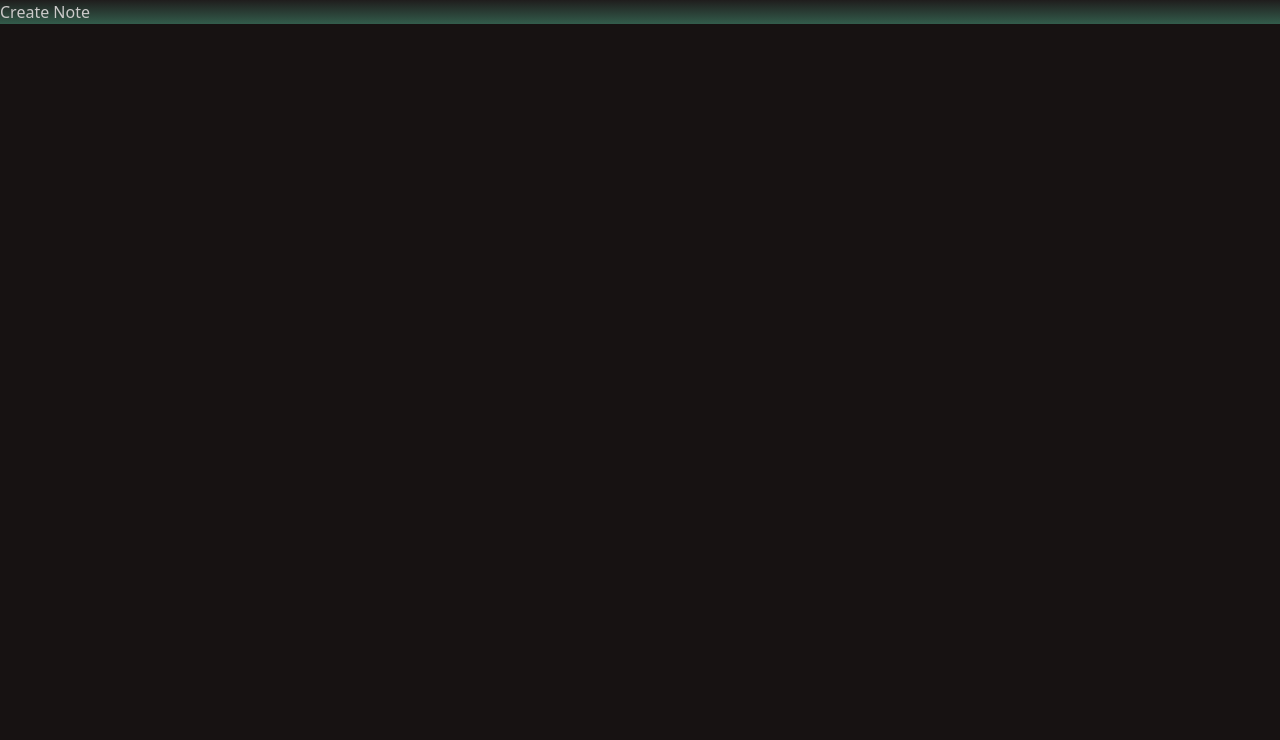
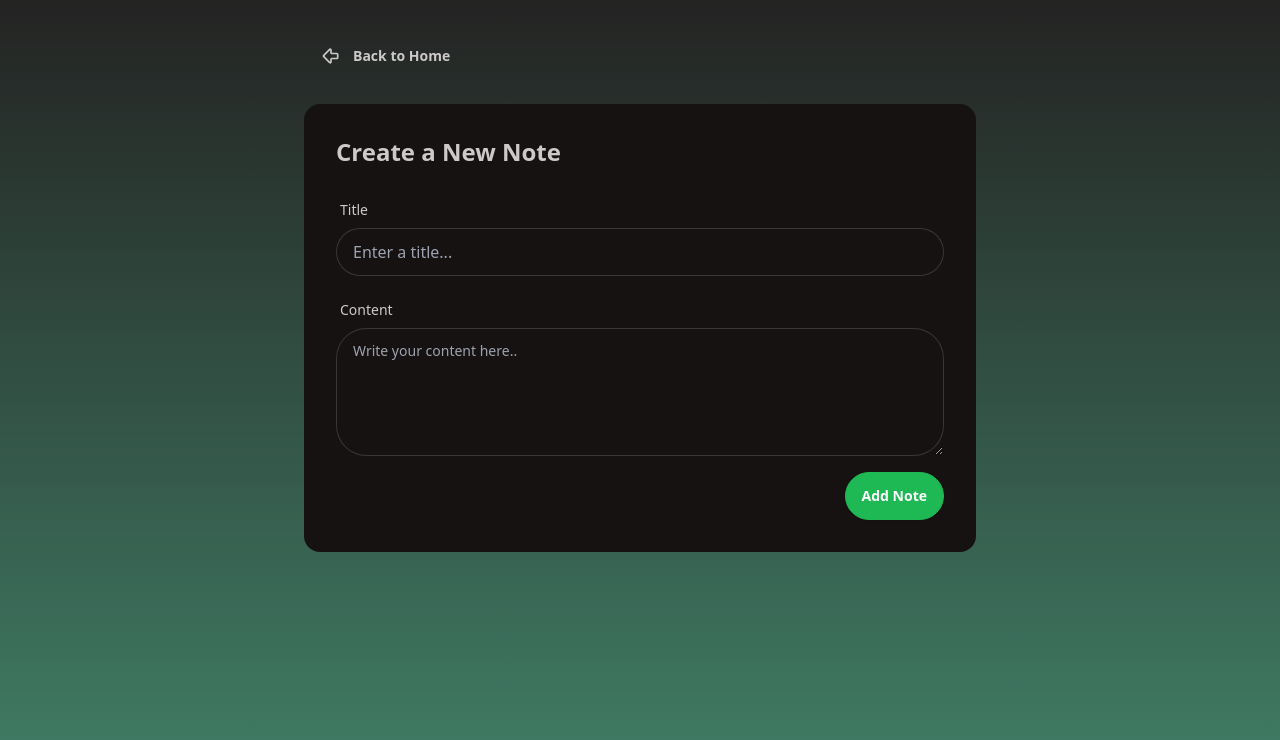
Before and after one commit to DarthCoder-afk/NoteApp, a React app in the folder frontend/: page /create in a window 1280 px wide. Shown: the top 740 px of the page. Built offline with nearby package versions, Linux system fonts and the light colour scheme; the HTML template or start-up script is replaced by a standard one.

Commit message:
added create functinality

```diff
--- /dev/null
+++ b/frontend/src/libs/axios.js
@@ -0,0 +1,7 @@
+import axios from "axios";
+
+const api = axios.create ({
+    baseURL: "http://localhost:5001/api"
+})
+
+export default api;
--- a/frontend/src/pages/CreatePage.jsx
+++ b/frontend/src/pages/CreatePage.jsx
@@ -1,9 +1,80 @@
-import React from 'react'
+import { ArrowBigLeft } from 'lucide-react';
+import { toast } from 'react-hot-toast';
+import { useState } from 'react'
+import { Link, useNavigate } from 'react-router'
+import api from '../libs/axios';
 
 const CreatePage = () => {
+  const [isTitle, setIsTitle] = useState("");
+  const [isContent, setIsContent] = useState("");
+  const [isLoading, setIsLoading] = useState(false);
+  const navigate = useNavigate();
+  const handleSubmit = async (e) => {
+    e.preventDefault();
+    setIsLoading(true);
+    try {
+      await api.post('/notes',{
+        title: isTitle,
+        content: isContent
+      });
+      toast.success("Note created successfully!")
+      navigate('/');
+
+
+    } catch (error) {
+      console.error("Failed to create note:", error);
+      toast.error("Failed to create note. Please try again.")
+
+    }finally {
+      setIsLoading(false);
+    }
+  }
+
   return (
-    <div>
-      Create Note
+    <div className='min-h-screen '>
+      <div className='absolute inset-0 -z-20 bg-gradient-to-b from-[#282928] to-[#4fa584] opacity-50'></div>
+      <div className='container mx-auto px-4 py-8'>
+        <div className='max-w-2xl mx-auto'>
+        <Link to={'/'} className='btn btn-ghost mb-6'>
+          <ArrowBigLeft className='size-5 mr-1' /> Back to Home
+        </Link>
+
+        <div className='card bg-base-100'>
+          <div className='card-body'>
+
+            <h2 className='card-title text-2xl font-bold mb-4'>
+              Create a New Note
+            </h2>
+
+            <form action="" onSubmit={handleSubmit}>
+
+              <div className='form-control mb-4'>
+                <label className="label">
+                  <span className='label-text'>Title</span>
+                </label>
+                <input type="text" placeholder='Enter a title...' className='input input-bordered'
+                  value={isTitle} onChange={(e) => setIsTitle(e.target.value)} required/>
+              </div>
+
+              <div className='form-control mb-4'>
+                <label className="label">
+                  <span className='label-text'>Content</span>
+                </label>
+                <textarea placeholder='Write your content here..' className='textarea textarea-bordered h-32'
+                  value={isContent} onChange={(e) => setIsContent(e.target.value)} required/>
+              </div>
+
+              <div className='card-actions justify-end'>
+                <button type="submit" className='btn btn-primary text-white' disable={isLoading}>
+                  {isLoading ? 'Saving...' : 'Add Note'}
+                </button>
+              </div>
+
+            </form>
+          </div>
+        </div>
+        </div>
+      </div>
     </div>
   )
 }
--- a/frontend/src/pages/HomePage.jsx
+++ b/frontend/src/pages/HomePage.jsx
@@ -2,7 +2,7 @@ import React, { useState, useEffect } from 'react'
 import { toast } from 'react-hot-toast'
 import NavBar from '../components/NavBar'
 import RateLimit from '../components/RateLimit'
-import axios from 'axios';
+import api from '../libs/axios'
 import NoteCard from '../components/NoteCard';
 
 const HomePage = () => {
@@ -13,7 +13,7 @@ const HomePage = () => {
   useEffect (() => {
     const fetchNotes = async () => {
       try {
-        const response = await axios.get('http://localhost:5001/api/notes');
+        const response = await api.get('/notes');
         const data = response.data;
         console.log(data);
         setNotes(data);
```
